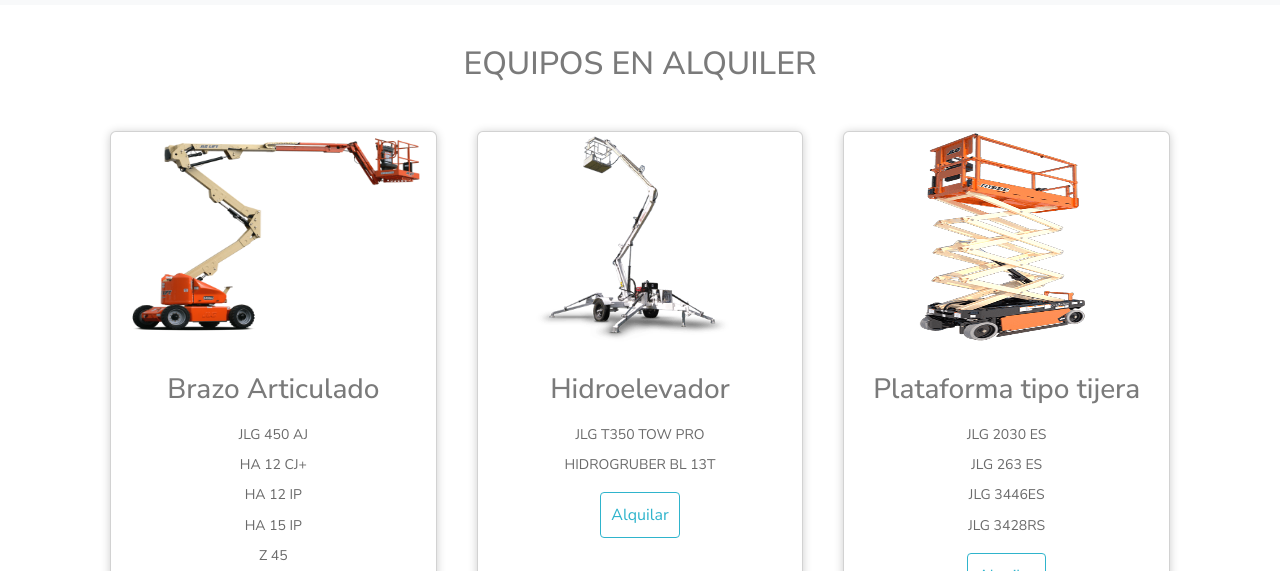
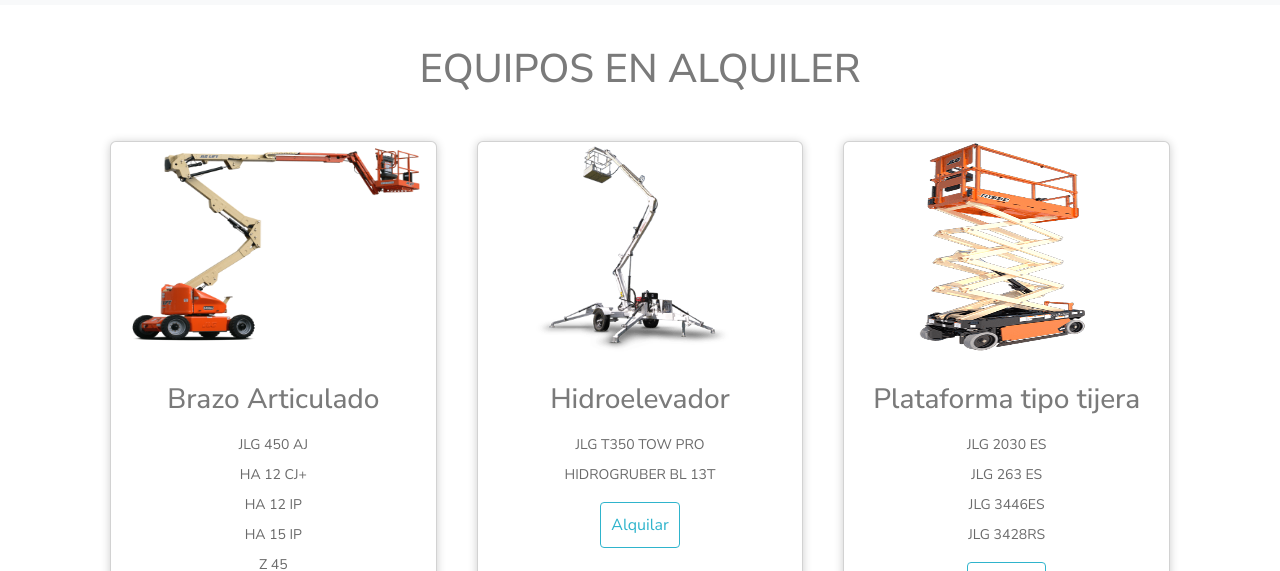
Before and after one commit to IvanGodoy87/preentrega3godoyivan, a website: page pages/alquilerdeequipos.html in a window 1280 px wide. Shown: the part 229-800 px from the top of the page. Drawn offline with nearby package versions, Linux system fonts and the light colour scheme.

Commit message:
correccion main

```diff
--- a/pages/alquilerdeequipos.html
+++ b/pages/alquilerdeequipos.html
@@ -79,24 +79,20 @@
     <main>
 <!--lista de equipos en alquiler-->
       <div class="title-cards">
-
-	<h2>EQUIPOS EN ALQUILER</h2>
+	      <h1>EQUIPOS EN ALQUILER</h1>
 	    </div>
       <div class="container-card">
-
         <div class="card">
 	        <figure>
 		      <img src="../imagenes/brazoArticulado.png" alt="brazo articulado">
 	        </figure>
 	    <div class="contenido-card">
 		    <h3>Brazo Articulado</h3>
-
 				<p>JLG 450 AJ </p>
 				<p>HA 12 CJ+ </p>
 				<p>HA 12 IP </p>
 				<p>HA 15 IP </p>
 				<p>Z 45 </p>
-
 			  <a href="#">Alquilar</a>
 	    </div>
     </div>
```
Lines whose indentation alone changed are shown as unchanged.
